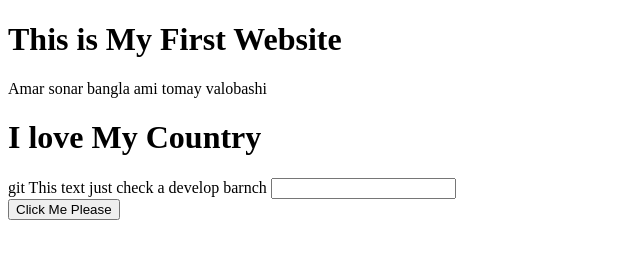
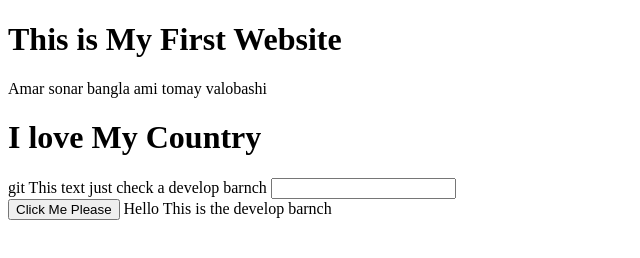
Before and after one commit to Md-Morsedul-Haque/my-first-website, a plain HTML site: page index.html in a window 1280 px wide. Shown: the whole page, without its empty margins (0-640 px from the left). Drawn offline with Linux system fonts and the light colour scheme.

Commit message:
test changes

```diff
--- a/index.html
+++ b/index.html
@@ -14,5 +14,6 @@
     <input type="text">
     <br>
     <button>Click Me Please</button>
+    Hello This is the develop barnch
 </body>
 </html>
```
